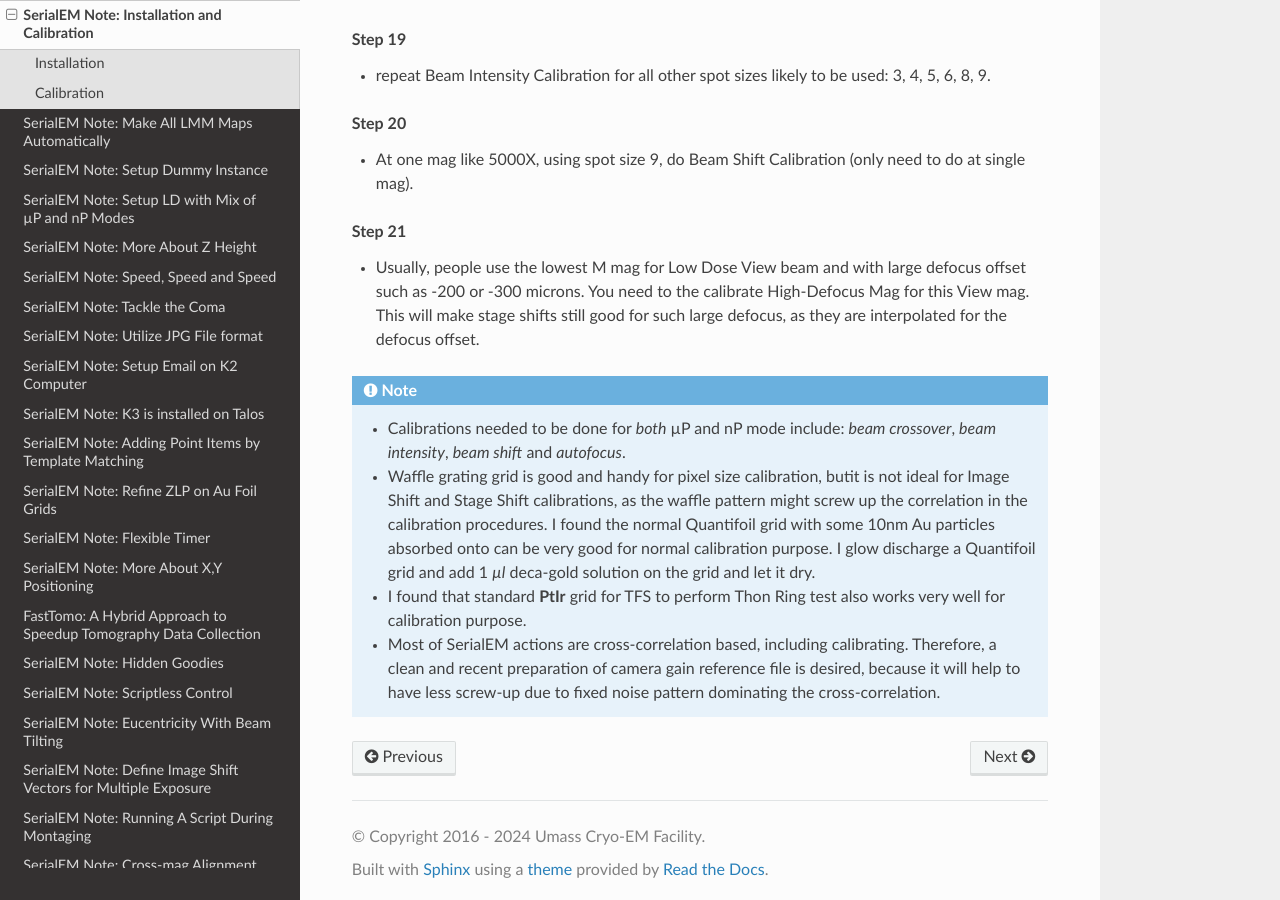
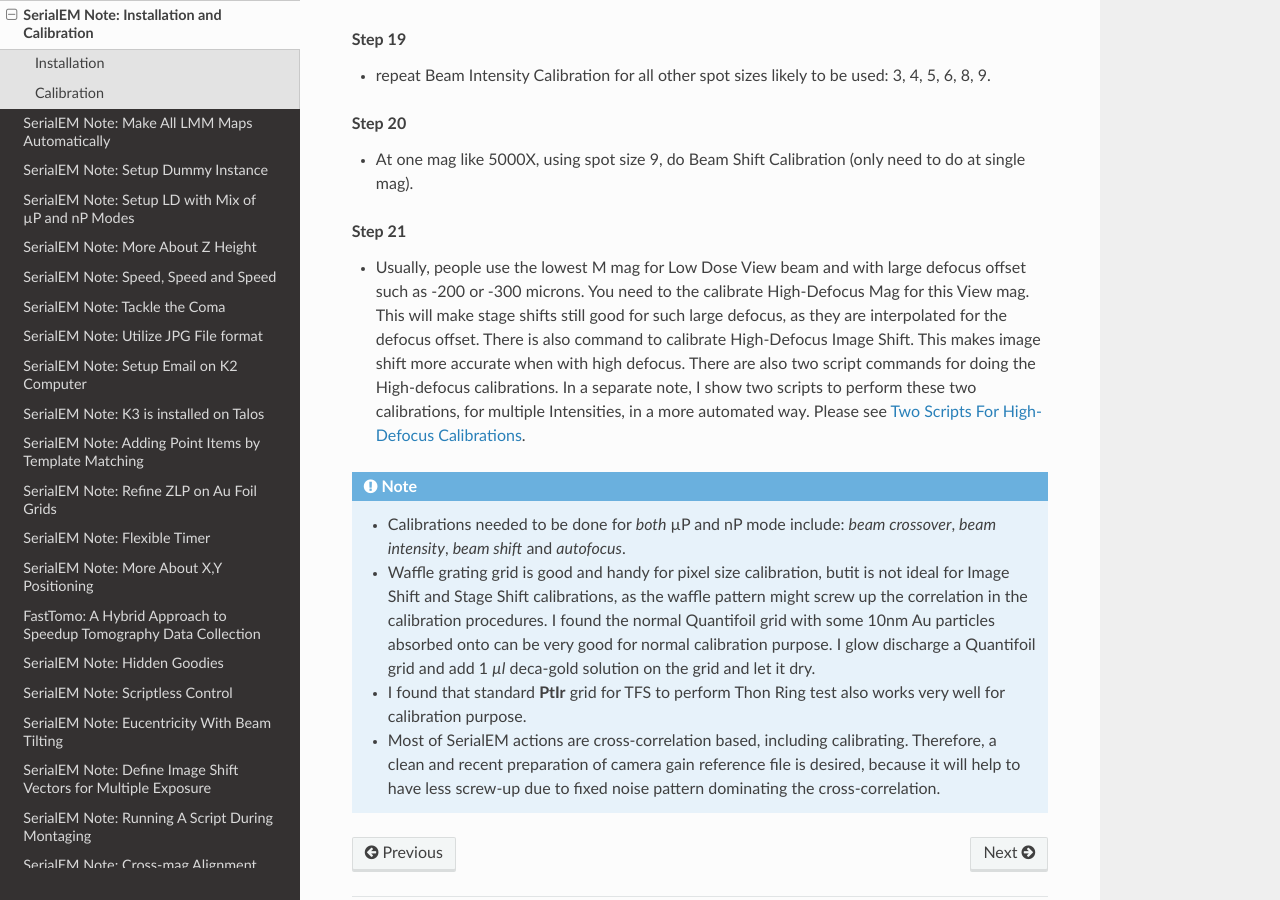
Before and after one commit to xuchen66/sphinx-emdocs, a Sphinx documentation site: the page built from source/serialEM-note-install-and-calib.rst, in a window 1280 px wide and 900 px high, scrolled down 6367 px. Built offline with Sphinx 7.4.7 and the Read the Docs theme 2.0.0, drawn with Linux system fonts in a browser that asks for light colours; pages that are not in the unit, such as notebooks, are missing from menus.

Commit message:
Update serialEM-note-install-and-calib.rst

```diff
--- a/source/serialEM-note-install-and-calib.rst
+++ b/source/serialEM-note-install-and-calib.rst
@@ -339,7 +339,12 @@
 - Usually, people use the lowest M mag for Low Dose View beam and with large
   defocus offset such as -200 or -300 microns. You need to the calibrate
   High-Defocus Mag for this View mag. This will make stage shifts still good
-  for such large defocus, as they are interpolated for the defocus offset.
+  for such large defocus, as they are interpolated for the defocus offset. There
+  is also command to calibrate High-Defocus Image Shift. This makes image shift
+  more accurate when with high defocus. There are also two script commands for
+  doing the High-defocus calibrations. In a separate note, I show two scripts
+  to perform these two calibrations, for multiple Intensities, in a more automated
+  way. Please see `Two Scripts For High-Defocus Calibrations <https://sphinx-emdocs.readthedocs.io/en/latest/serialEM-note-two-scripts-for-highfocus-cals.html>`_.
 
 .. Note::
 
```
Also changed, not shown: other parts of source/serialEM-note-install-and-calib.rst (+1 -1 lines).
